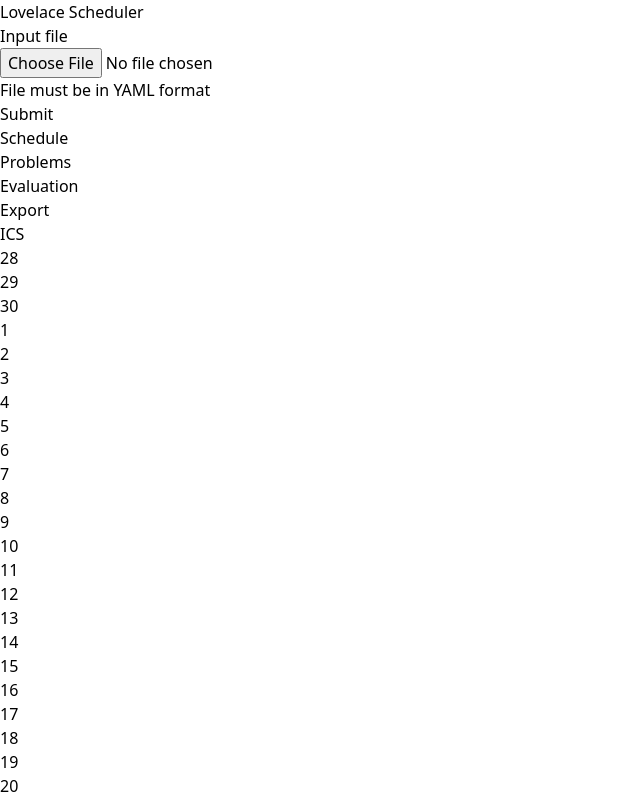
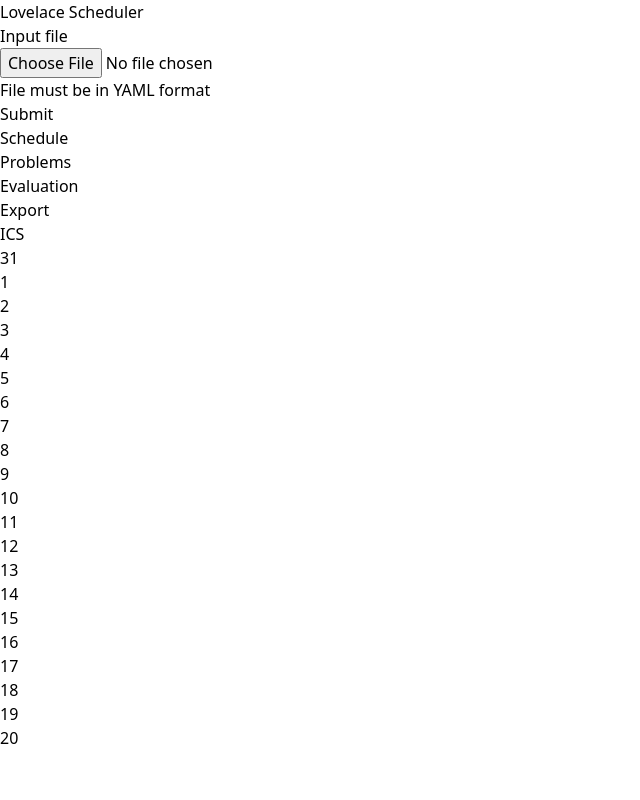
Before and after one commit to julianfortune/lovelace, a React (Vite) app: page / in a window 1280 px wide. Shown: the top 800 px of the page, without its empty margins (0-640 px from the left). Built offline with nearby package versions, Linux system fonts and the light colour scheme.

Commit message:
Factoring out Schedule component

```diff
--- a/src/app/App.tsx
+++ b/src/app/App.tsx
@@ -2,6 +2,7 @@
 import { Ref, useRef } from "react";
 import { Tab, TabList, TabPanel, Tabs } from 'react-tabs';
 import { SchedulerParameters, findSchedule } from './core/scheduler';
+import { Schedule } from './components/Schedule';
 
 
 function App() {
@@ -33,32 +34,6 @@
       }
     })
   }
-
-  const startOfSchedule = new Date("2024-05-01")
-  const endOfSchedule = new Date("2024-05-31")
-
-  const start = startOfWeek(startOfSchedule);
-  const end = endOfWeek(endOfSchedule);
-  const days = eachDayOfInterval({ start, end });
-
-  const renderDays = () => {
-    return days.map(day => {
-      const isInSchedule = isAfter(day, startOfSchedule) && isBefore(day, endOfSchedule)
-
-      return (
-        <div
-          key={day.toISOString()}
-          className={
-            `p-4 border rounded flex h-32
-            ${isInSchedule ? 'bg-neutral-50' : 'bg-neutral-100'}
-            ${!isInSchedule ? 'text-neutral-400' : ''}`
-          }
-        >
-          <div>{format(day, 'd')}</div>
-        </div>
-      );
-    });
-  };
 
   return (
     <html className="bg-neutral-100">
@@ -117,10 +92,11 @@
             <div className="w-full overflow-auto bg-neutral-100">
               <main>
                 <TabPanel>
-                  {/* TODO: Component */}
-                  <div className="p-12 grid xl:grid-cols-7 gap-2">
-                    {renderDays()}
-                  </div>
+                  <Schedule
+                    start={new Date("2024-01-01")}
+                    end={new Date("2024-01-14")}
+                    entries={[]}
+                  />
                 </TabPanel>
 
                 <TabPanel>
--- /dev/null
+++ b/src/app/components/Schedule.tsx
@@ -0,0 +1,40 @@
+import { eachDayOfInterval, endOfWeek, format, isAfter, isBefore, isWeekend, startOfWeek } from 'date-fns';
+import { Schedule as LibSchedule } from '../../lib/types/schedule';
+
+export type ScheduleProps = {
+  start: Date
+  end: Date
+  entries: LibSchedule
+}
+
+export function Schedule({ start, end, entries }: ScheduleProps) {
+
+  const firstDate = startOfWeek(start)
+  const lastDate = endOfWeek(end)
+  const days = eachDayOfInterval({ start: firstDate, end: lastDate });
+
+  const renderDays = () => {
+    return days.map(day => {
+      const isInSchedule = isAfter(day, start) && isBefore(day, end)
+
+      return (
+        <div
+          key={day.toISOString()}
+          className={
+            `p-4 border rounded flex h-32
+              ${isInSchedule ? 'bg-neutral-50' : 'bg-neutral-100'}
+              ${!isInSchedule ? 'text-neutral-400' : ''}`
+          }
+        >
+          <div>{format(day, 'd')} </div>
+        </div>
+      );
+    });
+  };
+
+  return (
+    <div className="p-12 grid xl:grid-cols-7 gap-2" >
+      {renderDays()}
+    </div>
+  )
+}
```
Also changed, not shown: src/app/components/Evaluations.ts (deleted), src/app/components/Evaluations.tsx (added), src/app/components/Problems.ts (deleted), src/app/components/Problems.tsx (added), src/app/components/Schedule.ts (deleted).
